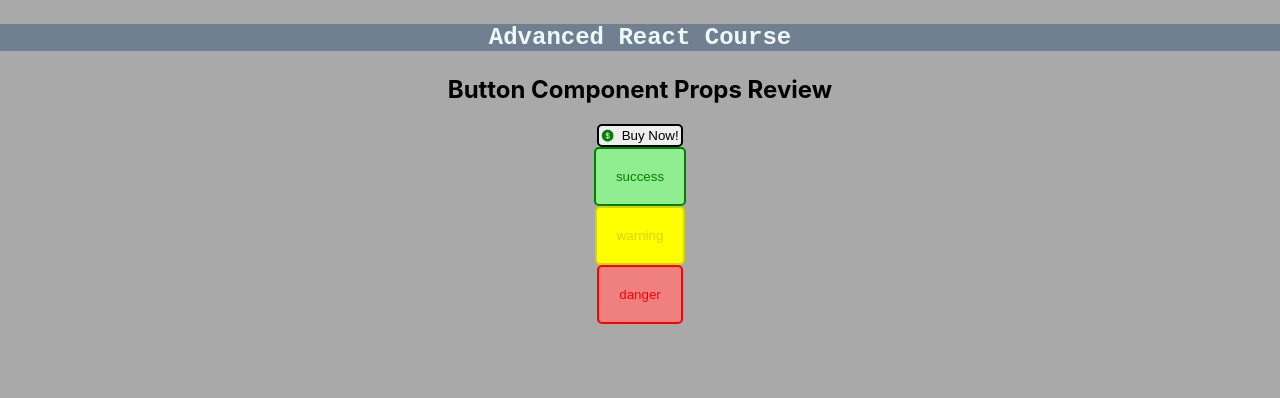
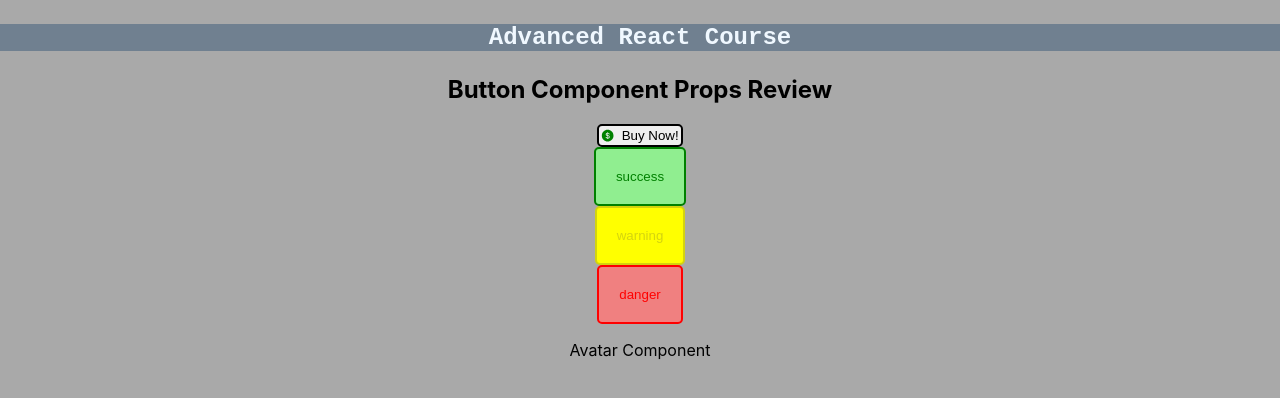
Before and after one commit to gregrell/scrimba_advanced_react, a React (Create React App) app in the folder advancedreact2/: page / in a window 1280 px wide. Shown: the top 398 px of the page. Built offline with nearby package versions, Linux system fonts and the light colour scheme.

Commit message:
Beginnings of creating a custom Avatar Component

```diff
--- a/advancedreact2/src/Components/Advanced/Advanced.jsx
+++ b/advancedreact2/src/Components/Advanced/Advanced.jsx
@@ -1,6 +1,7 @@
 import React from "react";
 import Button from "./Button/Button";
 import {AiFillDollarCircle} from 'react-icons/ai'
+import Avatar from "../Avatar/Avatar";
 
 export default function Advanced (){
 
@@ -21,6 +22,7 @@ export default function Advanced (){
                 <Button onClick={handleClick} variant="success">success</Button>
                 <Button onClick={handleClick} variant="warning">warning</Button>
                 <Button onClick={handleClick} variant="danger">danger</Button>
+                <Avatar></Avatar>
 
             </div>
         )
--- /dev/null
+++ b/advancedreact2/src/Components/Avatar/Avatar.jsx
@@ -0,0 +1,9 @@
+import React from "react";
+
+export default function Avatar(){
+    return(
+        <>
+        <p>Avatar Component</p>
+        </>
+    )
+}
```
